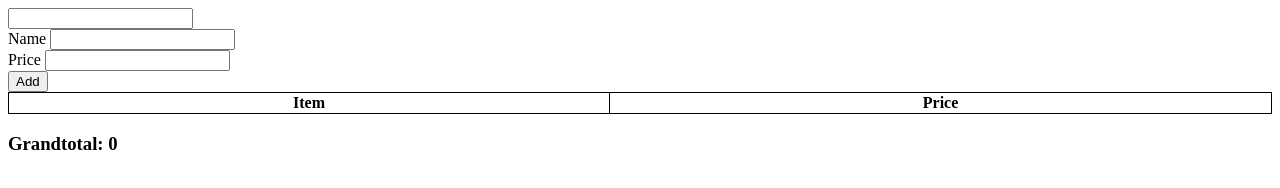
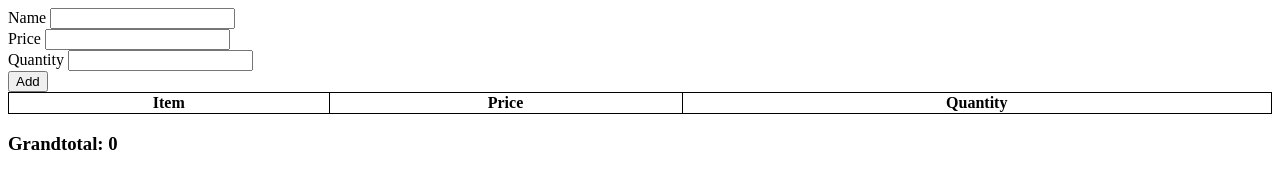
Before and after one commit to acciojob/shopping-cart-AmanVerma5, a website: page main.html in a window 1280 px wide. Drawn offline with Linux system fonts and the light colour scheme.

Commit message:
submitting code-Fri Sep 08 2023 12:11:14 GMT+0530 (India Standard Time)

```diff
--- a/main.html
+++ b/main.html
@@ -8,16 +8,19 @@
 
 <body>
 	<!-- the entire body must be written by student -->
-	<input type="text" id="item-qty-input" /><br />
+
 	<label for="item-name-input">Name</label>
 	<input type="text" id="item-name-input" /><br />
 	<label for="item-price-input">Price</label>
 	<input id="item-price-input" type="text" /><br />
+	<label for="item-qty-input">Quantity</label>
+	<input type="text" id="item-qty-input" /><br />
 	<button id="add">Add</button>
 	<table style="border:1px solid black">
 		<tr>
 			<th id="item">Item</th>
 			<th id="price">Price</th>
+			<th id="qty">Quantity</th>
 		</tr>
 	</table>
 	<h3 id="total">Grandtotal: 0</h3>
```
